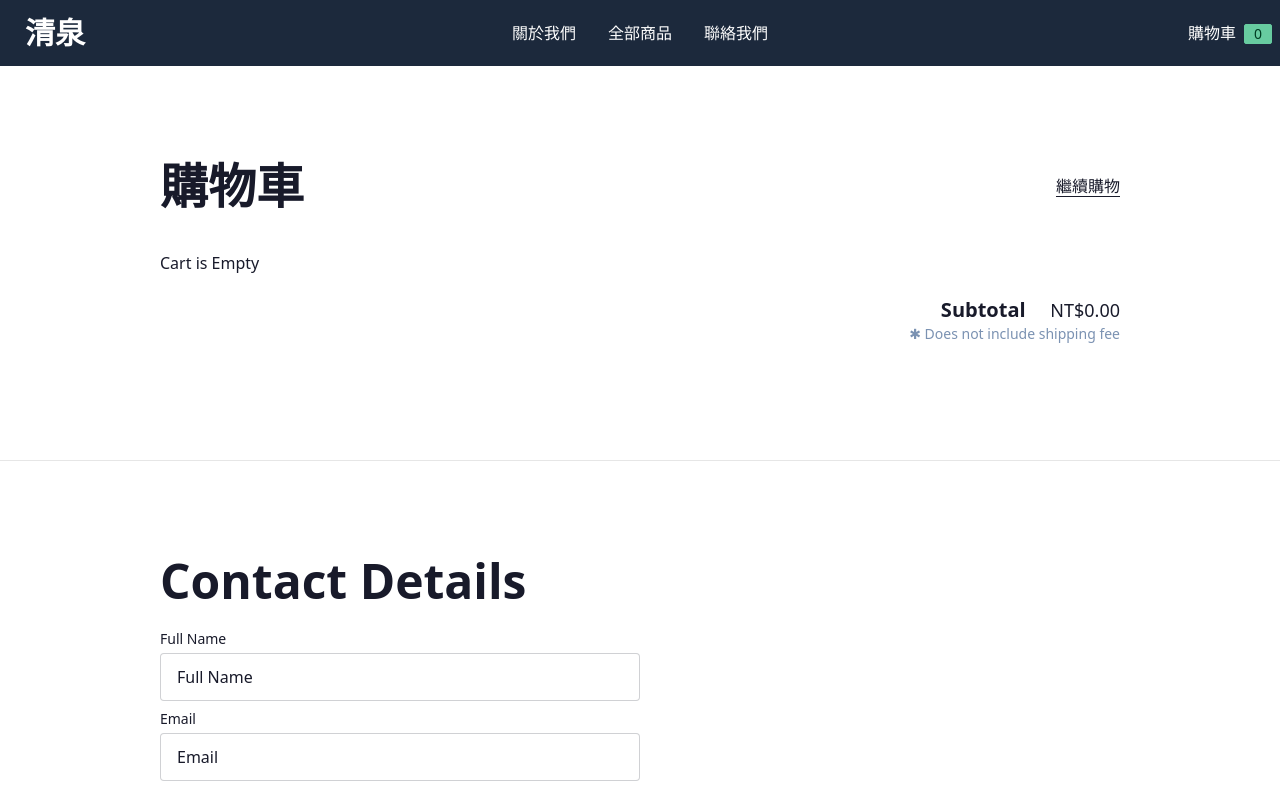
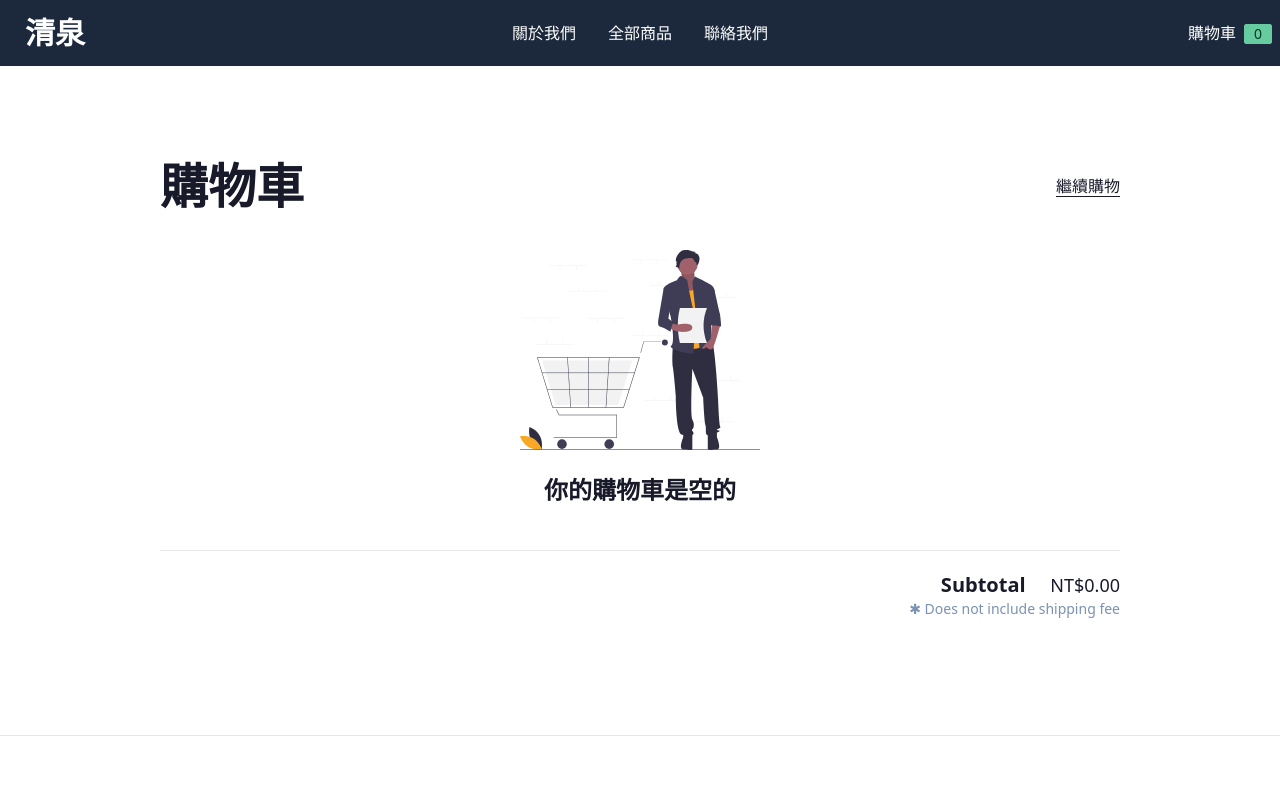
Before and after one commit to msunji/spring-publications-tw, a Next.js app: page /cart in a window 1280 px wide. Shown: the top 795 px of the page. Built offline with nearby package versions, Linux system fonts and the light colour scheme.

Commit message:
Fix cart styling

```diff
--- a/components/cartItems.tsx
+++ b/components/cartItems.tsx
@@ -12,7 +12,7 @@ export function CartItems() {
     <div>
       {
         cartItems.map(({id, title, price, quantity, author, thumbnailSrc }) => (
-          <div key={id} className="flex py-4 border-b border-base-200 justify-between">
+          <div key={id} className="flex py-4 border-b border-base-200 justify-between last:border-none">
             <div>
               <Image
                 src={thumbnailSrc}
--- a/pages/cart.tsx
+++ b/pages/cart.tsx
@@ -3,8 +3,22 @@ import { CartItemType } from '@/types/types';
 import { useCartStore } from '@/store/store';
 import { CartItems } from '@/components/cartItems';
 import Link from 'next/link';
+import Image from 'next/image';
 
-const emptyCart = () => {}
+const EmptyCart = () => {
+  return (
+    <div className="flex flex-col items-center my-8">
+      <Image
+      src="/images/empty-cart.svg"
+      width={240}
+      height={240}
+      alt="Illustration of person with empty cart"
+      className="mb-6"
+      />
+      <h2>你的購物車是空的</h2>
+    </div>
+  )
+}
 
 export default function Page() {
   const { cart, totalItems, totalCost, clearCart } = useCartStore();
@@ -26,11 +40,11 @@ export default function Page() {
           <div>
             <div>
               {
-                cartState?.length ? (<CartItems />) : (<div>Cart is Empty</div>)
+                cartState?.length ? (<CartItems />) : (<EmptyCart />)
               }
             </div>
           </div>
-          <div className=" border-base-200 py-5 justify-end flex">
+          <div className=" border-base-200 py-5 justify-end flex border-t border-base-400">
             <div>
               <p className="text-right text-lg">
                 <span className="mr-5 text-xl"><b>Subtotal</b></span> NT${totalCost}.00<br />
```
